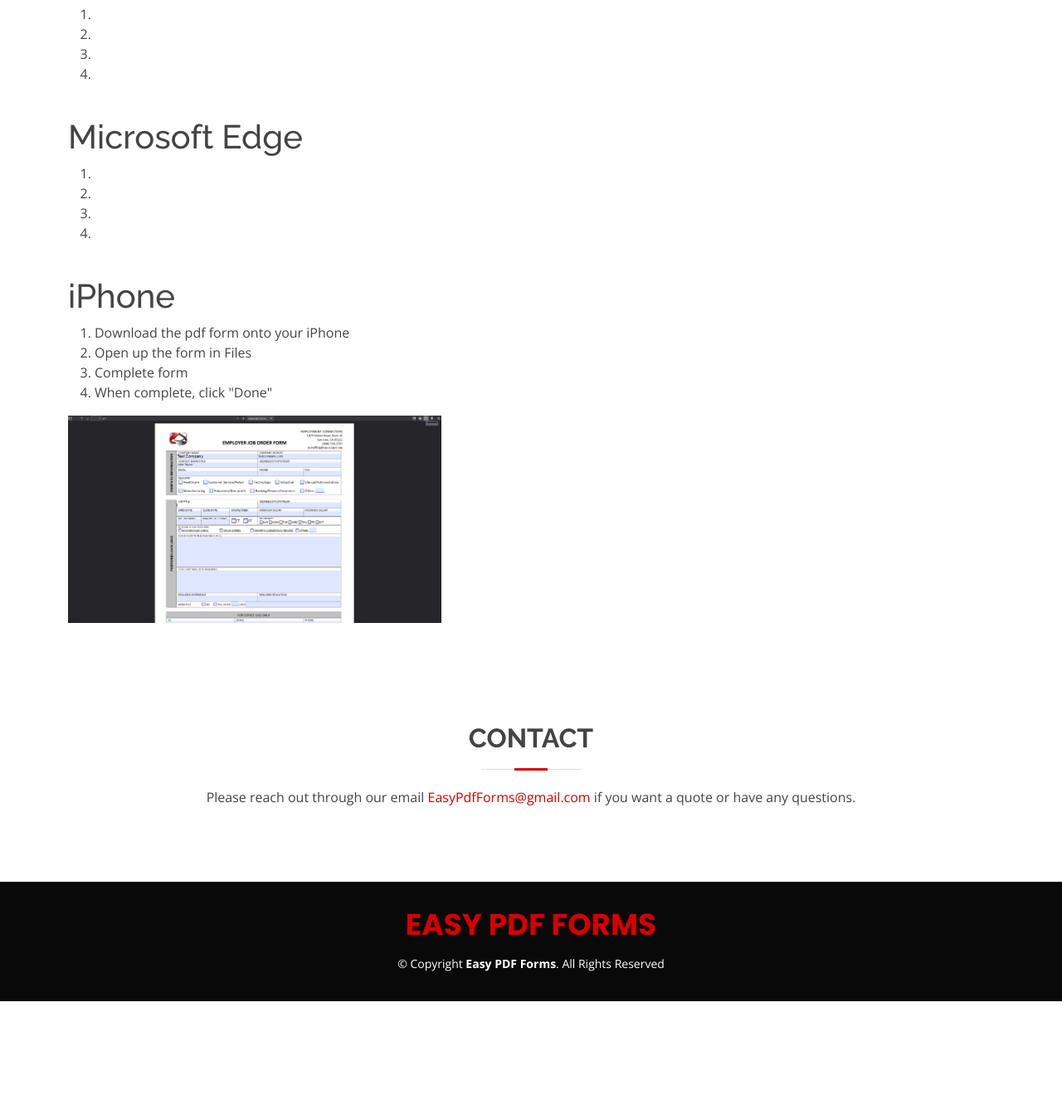
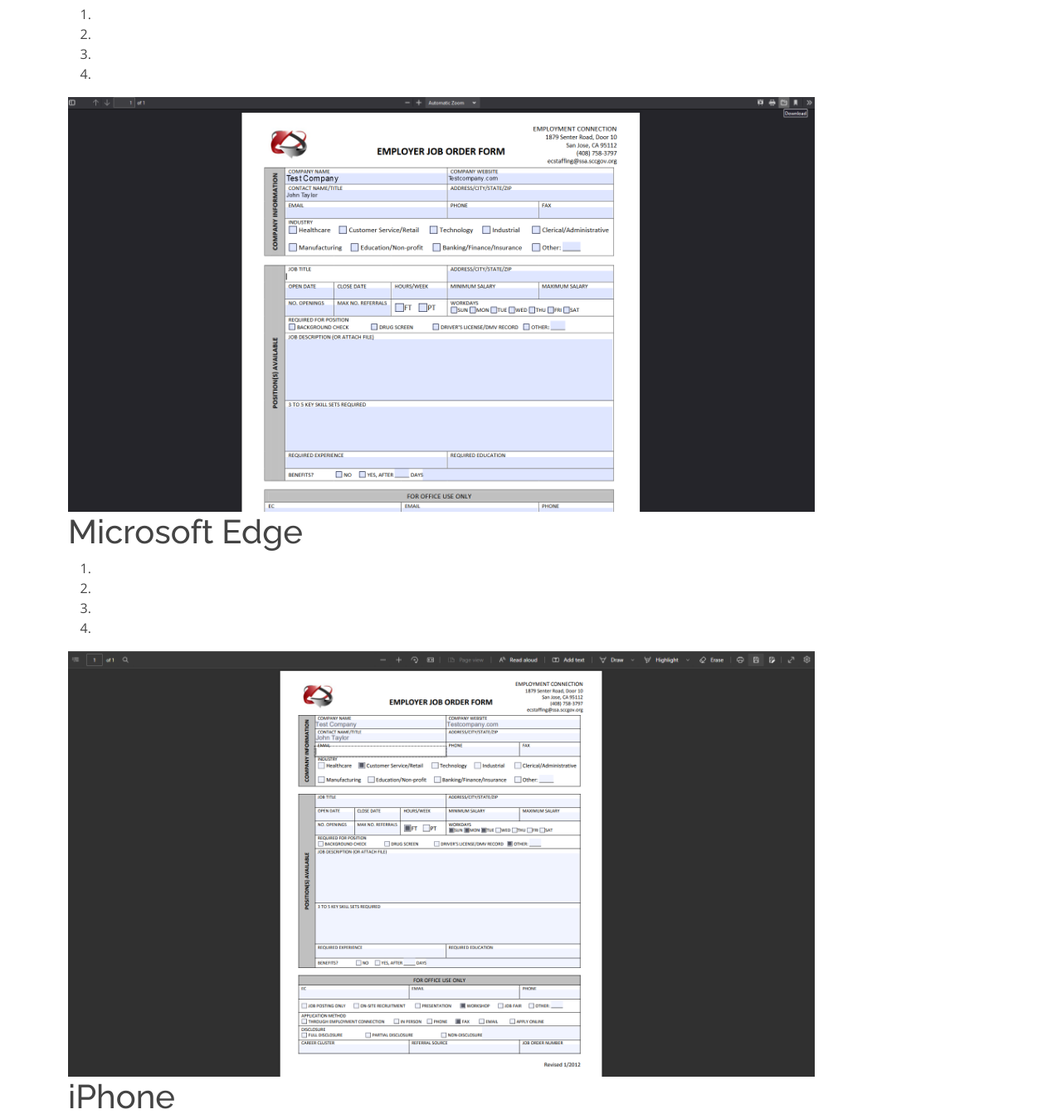
Before and after one commit to Dallincharters/Dallincharters.github.io, a plain HTML site: page index.html in a window 1280 px wide. Shown: the part 4223-5572 px from the top of the page at 83% size. Before the commit the page ends 5430 px from the top, so only its background shows below. Drawn offline with nearby package versions, Linux system fonts and the light colour scheme.

Commit message:
Update index.html

```diff
--- a/index.html
+++ b/index.html
@@ -260,6 +260,7 @@
         <li></li>
         <li></li>
       </ol>
+      <img src="assets/img/Screenshot3.png" width="900">
       <br>
 
       <h1>Microsoft Edge</h1>
@@ -269,6 +270,7 @@
         <li></li>
         <li></li>
       </ol>
+      <img src="assets/img/Screenshot4.png" width="900">
       <br>
 
       <h1>iPhone</h1>
@@ -278,7 +280,7 @@
         <li>Complete form</li>
         <li>When complete, click "Done"</li>
       </ol>
-      <img src="assets/img/Screenshot3.png" width="450">
+      <img src="assets/img/Screenshot5.png" width="450">
       <br>
 
     </div>
```
